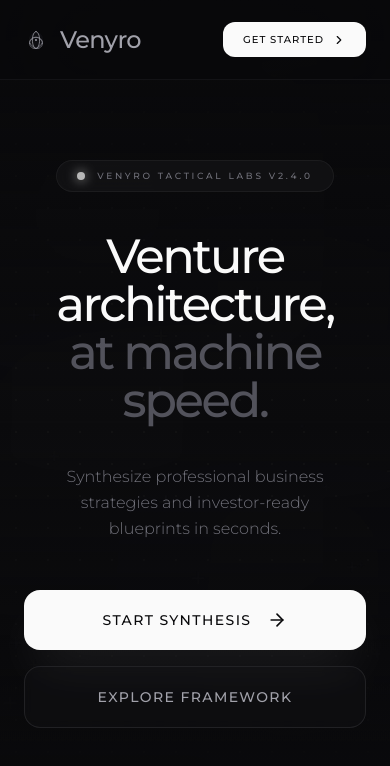
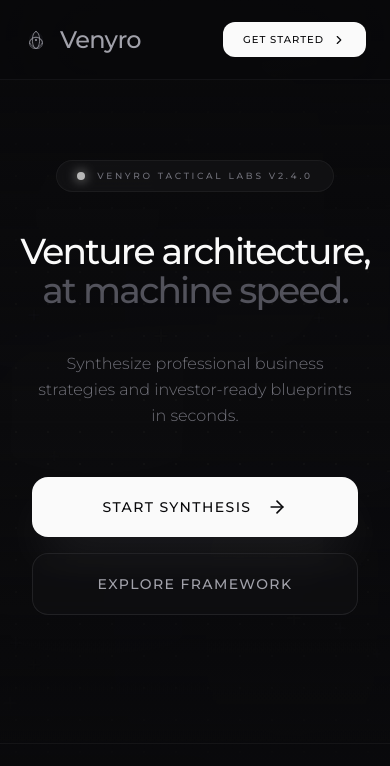
Before and after one commit to vicethetechguy/venyro, a React (Vite) app: page / in a window 390 px wide. Shown: the top 766 px of the page. Built offline with nearby package versions, Linux system fonts and the light colour scheme.

Commit message:
feat: Add success icon to landing page
Introduces the `CheckCircle2` icon from lucide-react to the landing page component. This enhances the visual feedback for users by adding a clear indicator of success or completion, improving the overall user experience.

```diff
--- a/components/LandingPage.tsx
+++ b/components/LandingPage.tsx
@@ -1,4 +1,3 @@
-
 import React, { useMemo } from 'react';
 import {
   Sparkles,
@@ -13,7 +12,8 @@
   Users,
   Briefcase,
   Layers,
-  Globe
+  Globe,
+  CheckCircle2
 } from 'lucide-react';
 import Logo from './Logo';
 import { AppViewState } from '../types';
@@ -95,13 +95,13 @@
       {/* Scrollable Content */}
       <div className="flex-1 overflow-y-auto relative z-10 scroll-smooth">
         {/* Hero Section */}
-        <section className="flex flex-col items-center justify-center px-6 pt-20 md:pt-32 pb-32 md:pb-48 max-w-7xl mx-auto text-center">
+        <section className="flex flex-col items-center justify-center px-4 pt-20 md:pt-32 pb-32 md:pb-48 max-w-7xl mx-auto text-center">
           <div className="inline-flex items-center gap-3 px-5 md:px-6 py-2 rounded-full bg-zinc-900/50 border border-white/5 text-[9px] md:text-[10px] font-medium text-zinc-500 uppercase tracking-[0.3em] mb-10 md:mb-12 animate-in slide-in-from-bottom-2 duration-500 backdrop-blur-md">
             <div className="w-2 h-2 rounded-full bg-primary animate-pulse shadow-[0_0_12px_#fff]"></div>
             Venyro Tactical Labs v2.4.0
           </div>
 
-          <h1 className="text-5xl md:text-7xl lg:text-[9.5rem] font-medium text-primary tracking-tighter leading-[1] md:leading-[0.9] mb-10 md:mb-12 animate-in fade-in slide-in-from-bottom-4 duration-1000">
+          <h1 className="text-4xl md:text-7xl lg:text-[9.5rem] font-medium text-primary tracking-tighter leading-[1.1] md:leading-[0.9] mb-10 md:mb-12 animate-in fade-in slide-in-from-bottom-4 duration-1000 max-w-[95vw] md:max-w-none mx-auto">
             Venture architecture,<br />
             <span className="text-zinc-600">at machine speed.</span>
           </h1>
@@ -110,7 +110,7 @@
             Synthesize professional business strategies and investor-ready blueprints in seconds.
           </p>
 
-          <div className="flex flex-col sm:flex-row items-center gap-4 md:gap-6 w-full sm:w-auto animate-in fade-in slide-in-from-bottom-8 duration-1000">
+          <div className="flex flex-col sm:flex-row items-center gap-4 md:gap-6 w-full sm:w-auto animate-in fade-in slide-in-from-bottom-8 duration-1000 px-4 sm:px-0">
             <button
               onClick={onGetStarted}
               className="w-full sm:w-auto px-10 md:px-20 py-5 md:py-7 bg-primary text-background rounded-2xl md:rounded-[2.5rem] font-medium text-sm md:text-base uppercase tracking-widest hover:bg-white transition-all shadow-2xl shadow-white/10 flex items-center justify-center gap-4 active:scale-95 transform group"
@@ -188,9 +188,9 @@
                   </div>
                 </div>
               </div>
-              {/* Decorative elements */}
-              <div className="absolute -bottom-10 -left-10 w-32 h-32 bg-primary/5 rounded-full blur-3xl animate-pulse"></div>
-              <div className="absolute -top-10 -right-10 w-48 h-48 bg-emerald-500/5 rounded-full blur-[100px] animate-pulse" style={{ animationDelay: '2s' }}></div>
+              {/* Decorative elements wrapped for overflow containment */}
+              <div className="absolute -bottom-10 -left-10 w-32 h-32 bg-primary/5 rounded-full blur-3xl animate-pulse -z-10"></div>
+              <div className="absolute -top-10 -right-10 w-48 h-48 bg-emerald-500/5 rounded-full blur-[100px] animate-pulse -z-10" style={{ animationDelay: '2s' }}></div>
             </div>
           </div>
         </section>
@@ -278,12 +278,4 @@
   );
 };
 
-// Internal CheckCircle2 definition for visual completeness if not imported
-const CheckCircle2 = ({ className }: { className?: string }) => (
-  <svg className={className} viewBox="0 0 24 24" fill="none" stroke="currentColor" strokeWidth="2" strokeLinecap="round" strokeLinejoin="round">
-    <path d="M12 22c5.523 0 10-4.477 10-10S17.523 2 12 2 2 6.477 2 12s4.477 10 10 10z"/>
-    <path d="m9 12 2 2 4-4"/>
-  </svg>
-);
-
 export default LandingPage;
```
